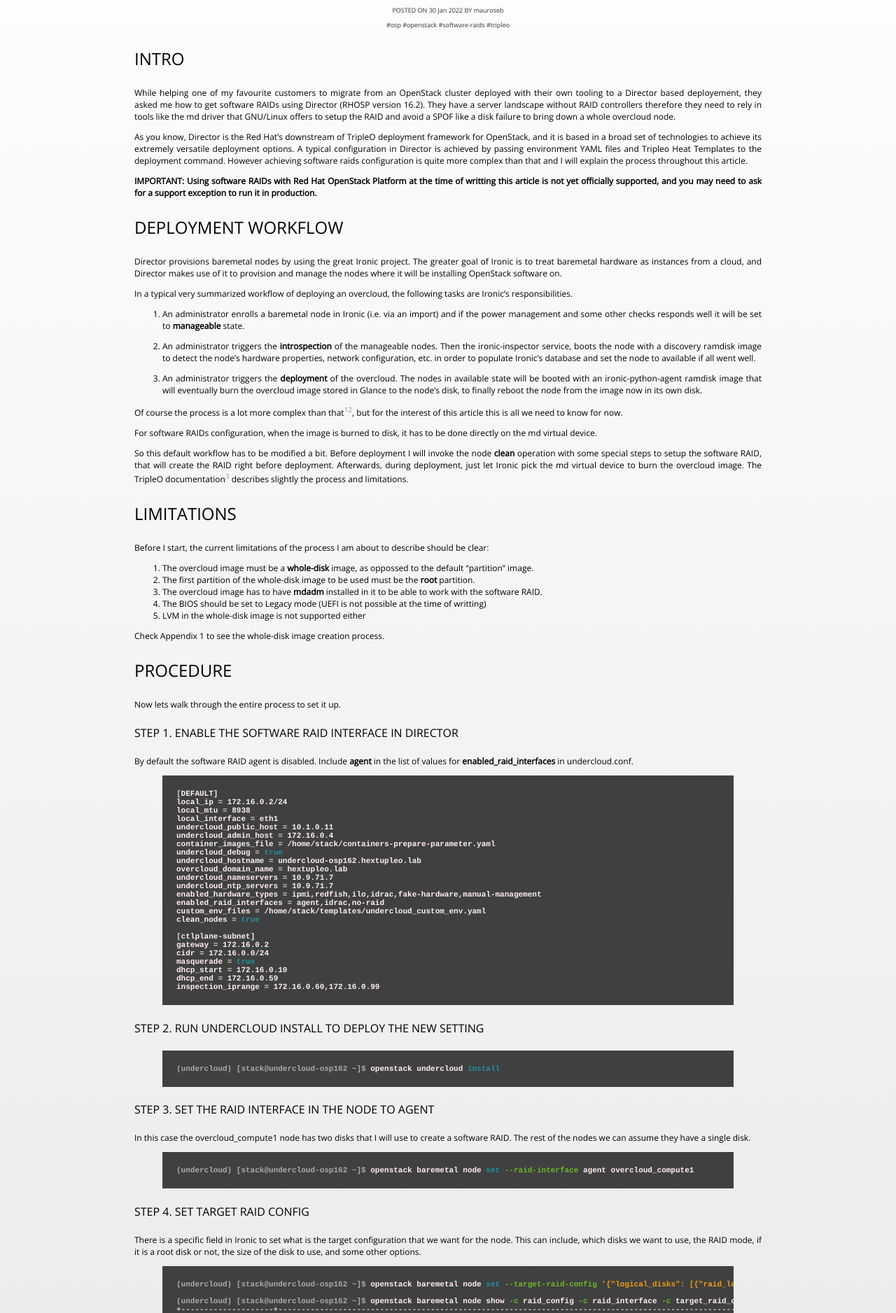
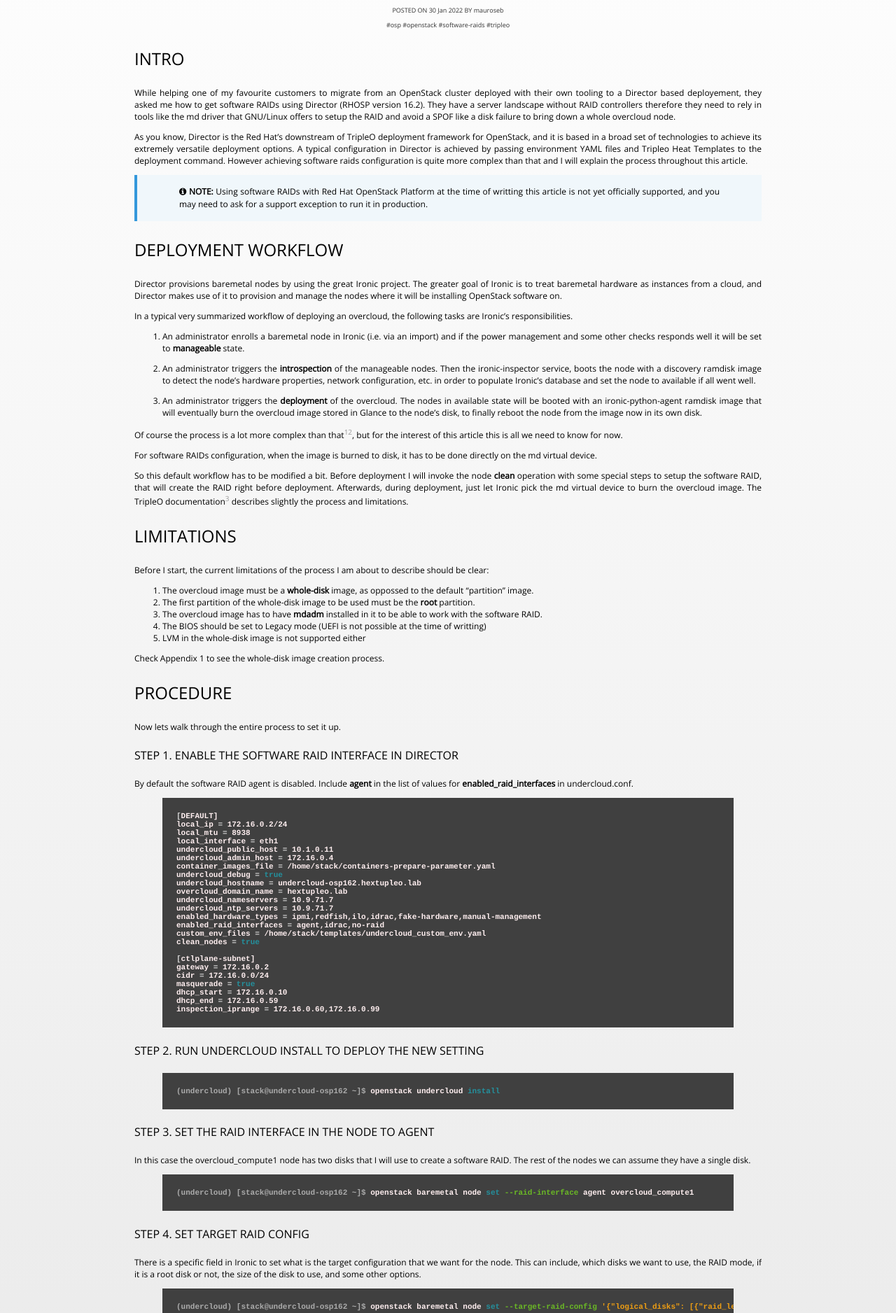
Before and after one commit to mauroseb/mauroseb.github.io, a Jekyll site: the page built from _posts/2022-01-30-software-raids-with-director.md, in a window 1280 px wide. Shown: the part 300-2176 px from the top of the page at 70% size. Built offline with Jekyll 4.4.1, drawn with Linux system fonts in a browser that asks for light colours; some of the changed text lies outside the part shown.

Commit message:
Update 2022-01-30-software-raids-with-director.md

```diff
--- a/_posts/2022-01-30-software-raids-with-director.md
+++ b/_posts/2022-01-30-software-raids-with-director.md
@@ -13,7 +13,8 @@
 
 As you know, Director is the Red Hat's downstream of TripleO deployment framework for OpenStack, and it is based in a broad set of technologies to achieve its extremely versatile deployment options. A typical configuration in Director is achieved by passing environment YAML files and Tripleo Heat Templates to the deployment command. However achieving software raids configuration is quite more complex than that and I will explain the process throughout this article.
 
-**IMPORTANT: Using software RAIDs with Red Hat OpenStack Platform at the time of writting this article is not yet officially supported, and you may need to ask for a support exception to run it in production.**
+{% include note.html content="Using software RAIDs with Red Hat OpenStack Platform at the time of writting this article is not yet officially supported, and you may need to ask for a support exception to run it in production." %}
+
 
 <!-- more -->
 
```
